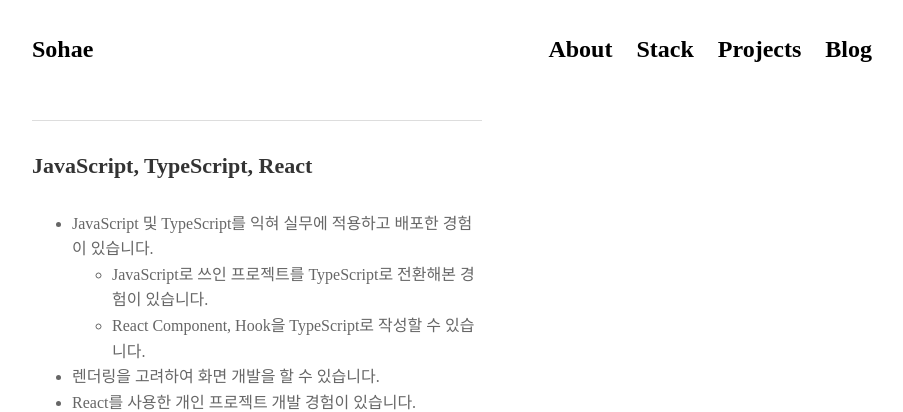
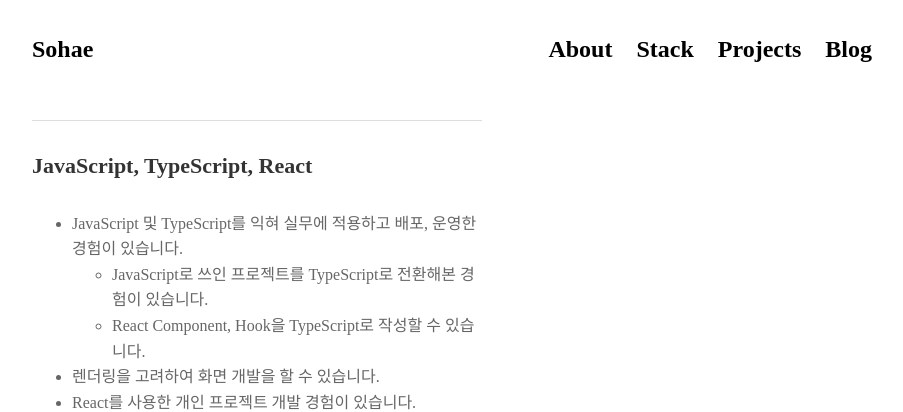
Before and after one commit to Dayook/dayook.github.io, a Jekyll site: the page built from pages/stack.md, in a window 1280 px wide. Shown: the top 412 px of the page, without its empty margins (188-1091 px from the left). Built offline with Jekyll 4.4.1, drawn with Linux system fonts in a browser that asks for light colours; nearby versions of some CDN libraries; some web fonts are replaced.

Commit message:
modify stack

```diff
--- a/pages/stack.md
+++ b/pages/stack.md
@@ -9,7 +9,7 @@
 ---
 #### JavaScript, TypeScript, React
 
-- JavaScript 및 TypeScript를 익혀 실무에 적용하고 배포한 경험이 있습니다.
+- JavaScript 및 TypeScript를 익혀 실무에 적용하고 배포, 운영한 경험이 있습니다.
     - JavaScript로 쓰인 프로젝트를 TypeScript로 전환해본 경험이 있습니다.
     - React Component, Hook을 TypeScript로 작성할 수 있습니다.
 - 렌더링을 고려하여 화면 개발을 할 수 있습니다.
```
